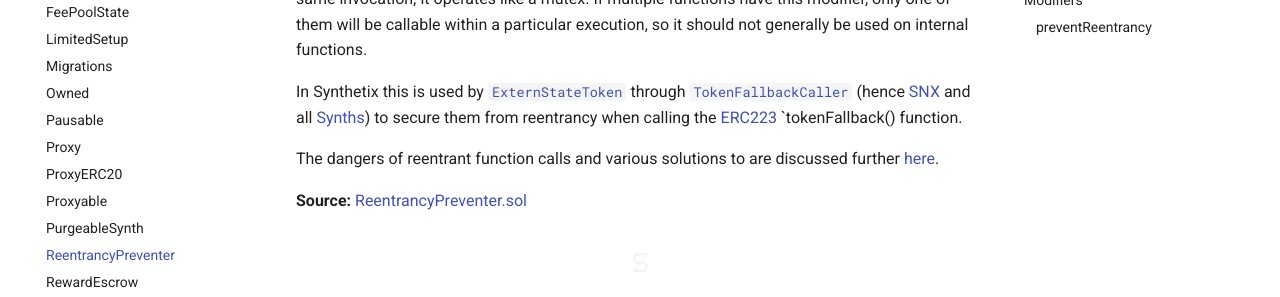
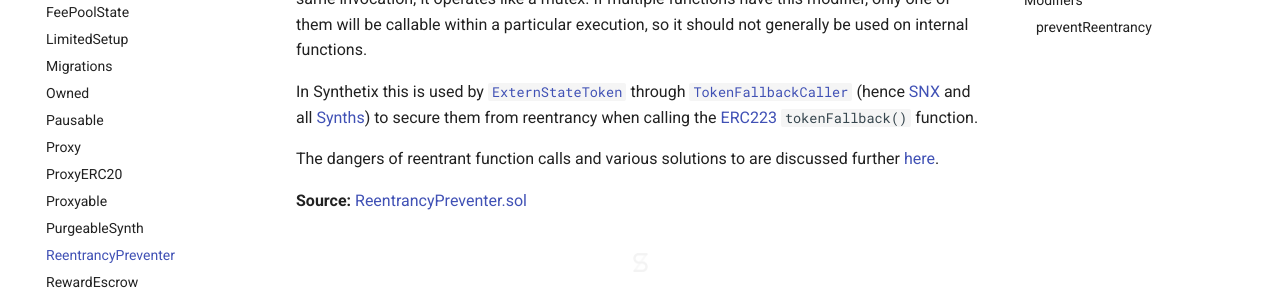
Before and after one commit to Synthetixio/synthetix, an MkDocs documentation site: the page built from docs/contracts/ReentrancyPreventer.md, in a window 1280 px wide and 900 px high. Shown: the part 267-564 px from the top of the window. Built offline with MkDocs 1.6.1 and Material for MkDocs 9.7.7, drawn with Linux system fonts in a browser that asks for light colours; comment, search, counter and statistics services are not loaded.

Commit message:
Missing backtick.

```diff
--- a/docs/contracts/ReentrancyPreventer.md
+++ b/docs/contracts/ReentrancyPreventer.md
@@ -2,7 +2,7 @@
 
 This contract provides inheriting functions a modifier which cannot be executed again in the same invocation; it operates like a mutex. If multiple functions have this modifier, only one of them will be callable within a particular execution, so it should not generally be used on internal functions.
 
-In Synthetix this is used by [`ExternStateToken`](ExternStateToken.md) through [`TokenFallbackCaller`](TokenFallbackCaller.md) (hence [SNX](Synthetix.md) and all [Synths](Synth.md)) to secure them from reentrancy when calling the [ERC223](https://github.com/ethereum/EIPs/issues/223) `tokenFallback() function.
+In Synthetix this is used by [`ExternStateToken`](ExternStateToken.md) through [`TokenFallbackCaller`](TokenFallbackCaller.md) (hence [SNX](Synthetix.md) and all [Synths](Synth.md)) to secure them from reentrancy when calling the [ERC223](https://github.com/ethereum/EIPs/issues/223) `tokenFallback()` function.
 
 The dangers of reentrant function calls and various solutions to are discussed further [here](https://github.com/ethereum/wiki/wiki/Safety#reentrancy).
 
```
